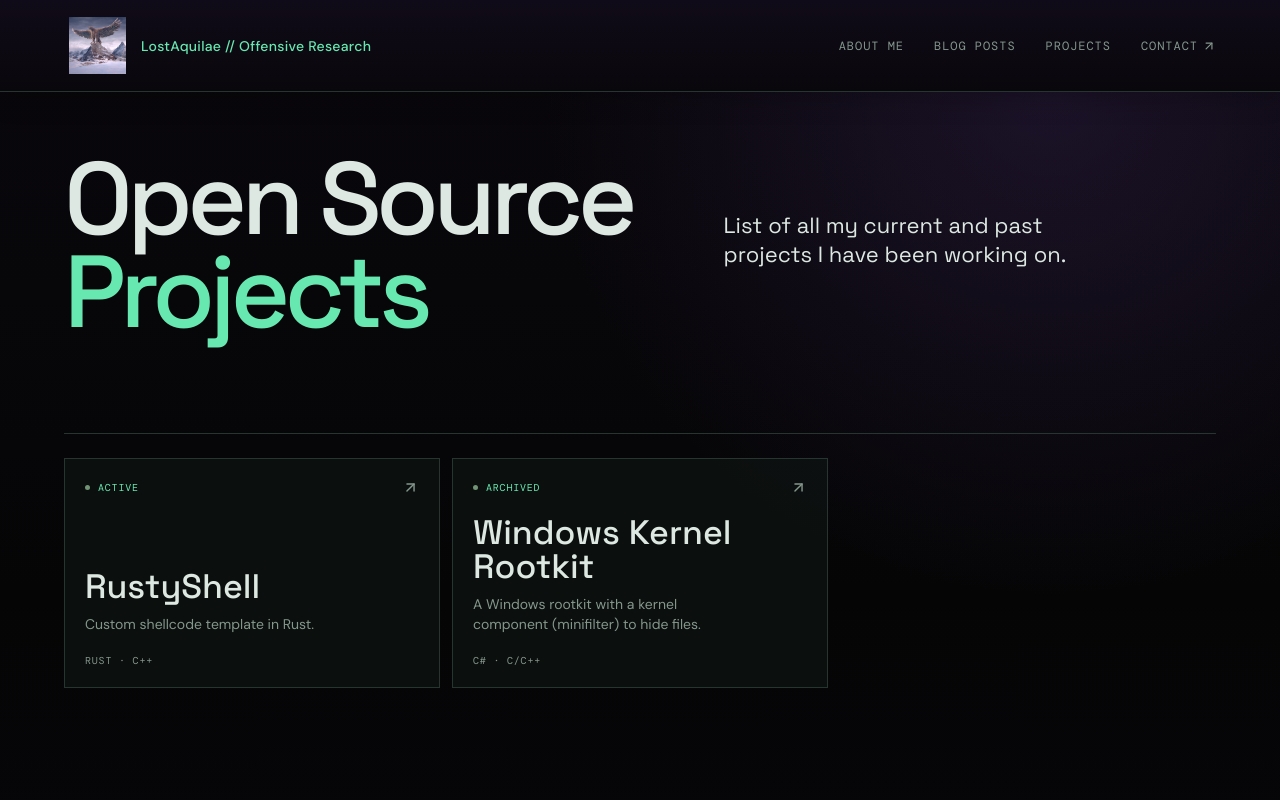
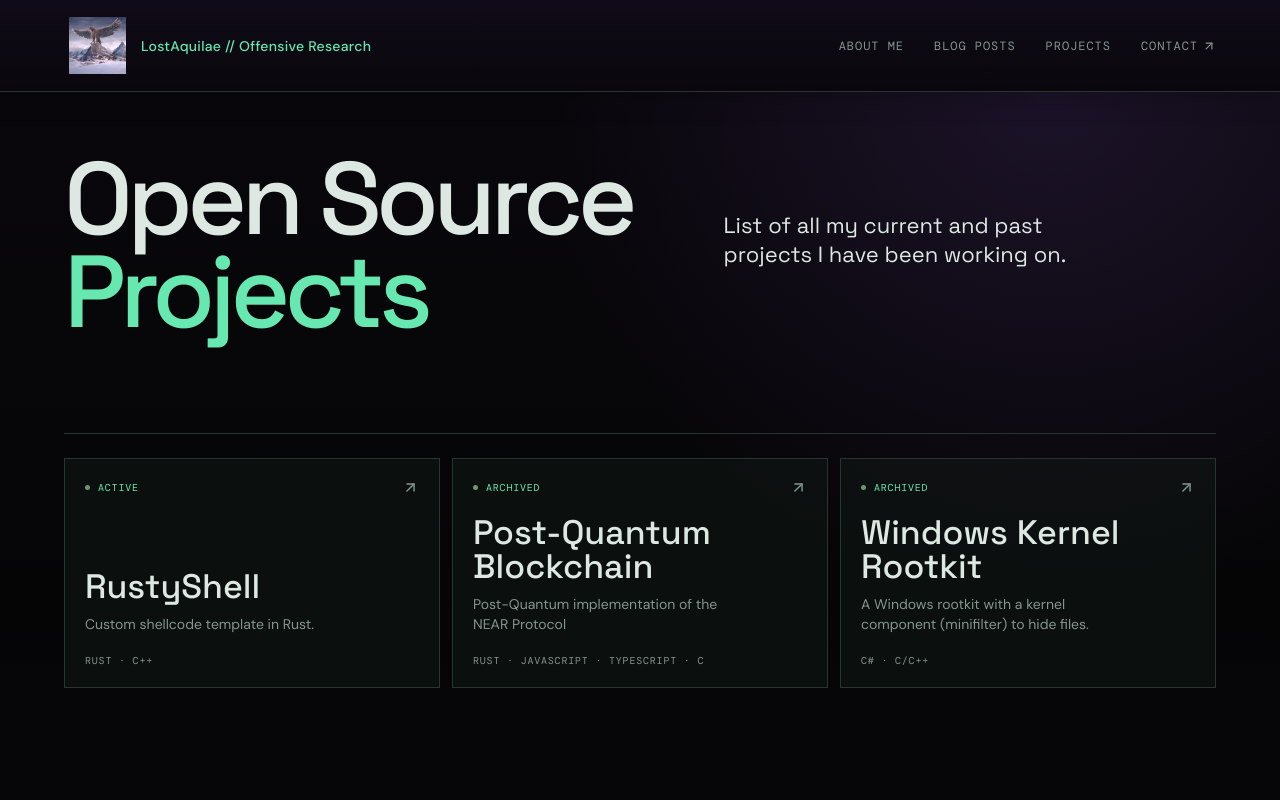
Before and after one commit to LostAquilae/LostAquilae_blog, a React (Vite) app: page /projects in a window 1280 px wide. Shown: the top 800 px of the page. Built offline with nearby package versions, Linux system fonts and the light colour scheme; what marked-alert would draw is missing.

Commit message:
feat: add Post-Quantum Blockchain in projects

```diff
--- a/src/content/projects.js
+++ b/src/content/projects.js
@@ -7,6 +7,13 @@ export const openSourceProjects = [
     repo: 'https://github.com/LostAquilae/RustyShell',
   },
   {
+    name: 'Post-Quantum Blockchain',
+    description: 'Post-Quantum implementation of the NEAR Protocol',
+    stack: 'Rust · Javascript · Typescript · C',
+    status: 'Archived',
+    repo: 'https://post-quantum-team.github.io/',
+  },
+  {
     name: 'Windows Kernel Rootkit',
     description: 'A Windows rootkit with a kernel component (minifilter) to hide files.',
     stack: 'C# · C/C++',
```
